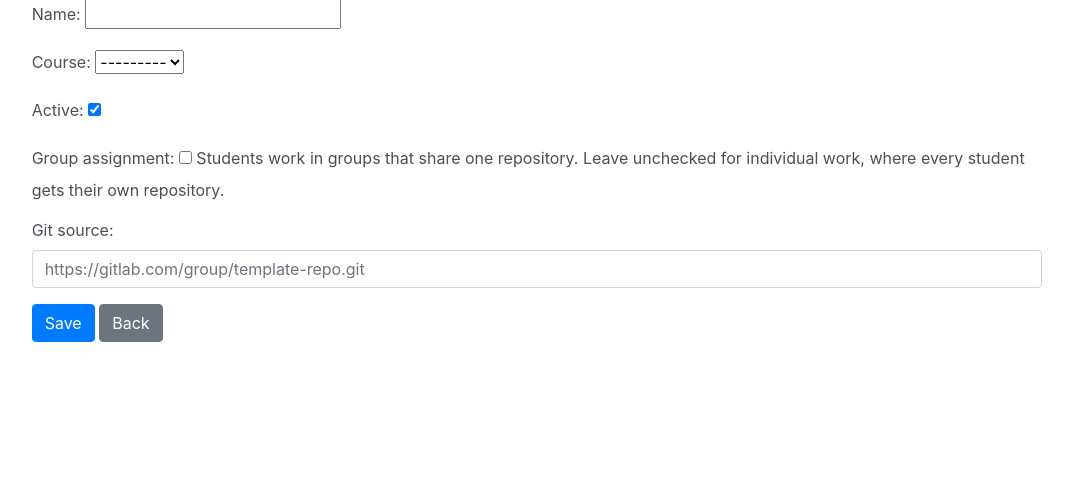
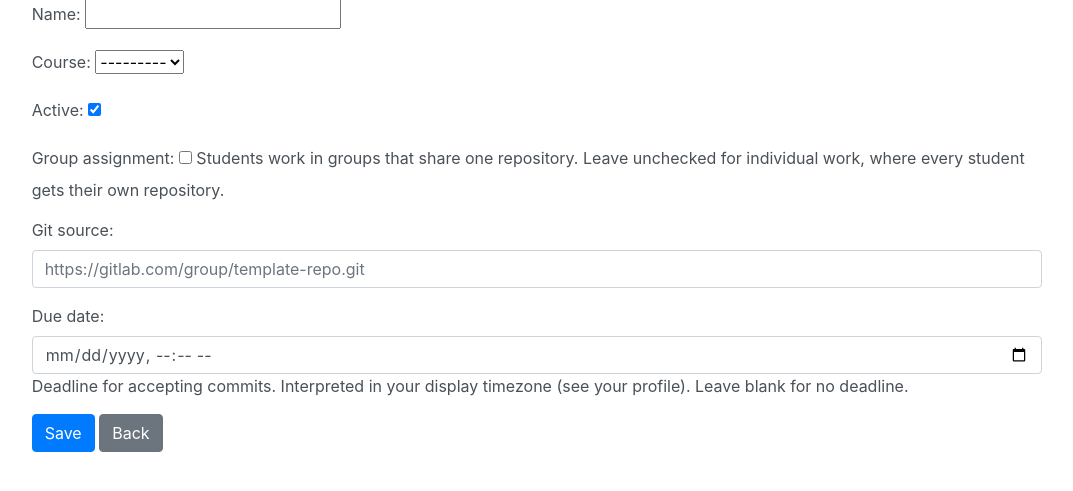
Before and after one commit to athina-edu/athina, a Django app: page /assignments/new/ in a window 1280 px wide. Shown: the part 162-653 px from the top of the page, without its empty margins (103-1176 px from the left). Run offline with Django 5.2, Linux system fonts and the light colour scheme; the visitor is signed in with stand-in values (Sample User, id 1); data that the repository does not hold is empty; some libraries are stand-ins or nearby versions.

Commit message:
Add a per-assignment due date to the web UI
The grading engine enforces a deadline (cli.core_iteration reads
assignmentdata.due_date; the check is due_date > commit_date) but nothing in the
web app could set it, so it had to be written into MySQL by hand -- and stored as
naive UTC, which is easy to get wrong by the local-time offset.

- AssignmentForm gains a 'Due date' datetime-local field (not a model field; it is
  persisted to the grading DB, not Django's).
- The view converts the entered wall-clock time from the user's active timezone
  (profile setting, or browser zone when 'auto') to UTC before storing, and
  converts back to local when prefilling the edit form. Leaving it blank deletes
  the row, which disables enforcement.
- The assignment page now shows 'Due <time>' (or 'No due date') so the deadline is
  visible, in the viewer's own timezone.
- Failure to write the due date is surfaced as a message instead of being silent.

Verified live: entering 11:40 Pacific stores 18:40 UTC and reads back as 11:40;
entering 14:30 stores 21:30. Tests: 344 passed, 2 skipped.

```diff
--- a/athina_web/assignments/forms.py
+++ b/athina_web/assignments/forms.py
@@ -3,6 +3,23 @@ from .models import Assignment, Course, Student, StudentGroup, GroupMembership,
 
 
 class AssignmentForm(forms.ModelForm):
+
+    # Not a model field: the grading engine keeps this in its own database
+    # (assignmentdata.due_date, UTC). It is rendered here so the instructor can set
+    # it per assignment; the view converts the entered local time to UTC and stores
+    # it. 'required=False' means leaving it blank clears enforcement.
+    due_date = forms.DateTimeField(
+        required=False,
+        label='Due date',
+        help_text='Deadline for accepting commits. Interpreted in your display '
+                  'timezone (see your profile). Leave blank for no deadline.',
+        widget=forms.DateTimeInput(attrs={
+            'type': 'datetime-local',
+            'class': 'form-control',
+        }, format='%Y-%m-%dT%H:%M'),
+        input_formats=['%Y-%m-%dT%H:%M', '%Y-%m-%dT%H:%M:%S',
+                       '%Y-%m-%d %H:%M', '%Y-%m-%d %H:%M:%S'],
+    )
 
     class Meta:
         model = Assignment
--- a/athina_web/assignments/views.py
+++ b/athina_web/assignments/views.py
@@ -33,6 +33,7 @@ import pymysql
 import yaml
 import json
 from datetime import timedelta
+import datetime
 import dateutil.parser
 import requests as http_requests
 import threading
@@ -508,6 +509,16 @@ def assignment_create(request, **kwargs):
                 assignment.save()
                 # Update .env with the course owner's current credentials
                 _write_assignment_env(assignment)  # uses course owner's profile
+            # Persist the due date into the grading engine's database. The form field
+            # is not a model field (it lives in assignmentdata, in UTC), so it is
+            # converted from the instructor's local time here. Clearing it removes
+            # the row, which disables enforcement for this assignment.
+            course_id_val, assignment_id_val = _read_yaml_ids(assignment)
+            due_local = form.cleaned_data.get('due_date')
+            if not _set_assignment_due_date(course_id_val, assignment_id_val,
+                                            _local_to_utc(due_local)):
+                messages.error(request, "The assignment was saved, but the due date "
+                                        "could not be stored in the grading database.")
             os.chmod("%s/%s" % (settings.BASE_DIR, assignment.absolute_path), 0o755)
             return redirect('filemanager:index', inner_path="%s" % assignment.name)
     else:
@@ -517,6 +528,12 @@ def assignment_create(request, **kwargs):
             if assignment.owner != request.user.id and not request.user.is_superuser:
                 raise Http404
             form = AssignmentForm(instance=assignment, user=request.user)
+            # Prefill from the grading DB, converted from stored UTC into the timezone
+            # active for this request so the datetime-local input shows local time.
+            course_id_val, assignment_id_val = _read_yaml_ids(assignment)
+            stored_due = _get_assignment_due_date(course_id_val, assignment_id_val)
+            if stored_due is not None:
+                form.fields['due_date'].initial = timezone.localtime(stored_due)
         else:
             form = AssignmentForm(user=request.user)
             # Prefill the course when arriving from a course page
@@ -655,6 +672,7 @@ def assignment_view(request, assignment_id):
             "gitlab_host": _get_owner_gitlab_host(assignment),
             "can_force": False,
             "can_manage": _user_can_manage_courses(request.user),
+            "due_date": _get_assignment_due_date(course_id_val, assignment_id_val),
         })
 
     return render(request, 'assignments/assignment_view.html', {"users": users, "users_len": len(users),
@@ -669,7 +687,9 @@ def assignment_view(request, assignment_id):
                                                                               or request.user.is_superuser),
                                                                 # Same actions as the home page so this page is
                                                                 # self-sufficient rather than a dead end.
-                                                                "can_manage": _user_can_manage_courses(request.user)})
+                                                                "can_manage": _user_can_manage_courses(request.user),
+                                                                "due_date": _get_assignment_due_date(course_id_val,
+                                                                                                   assignment_id_val)})
 
 
 @login_required
@@ -778,8 +798,82 @@ def assignment_guidance(request, assignment_id, user_id):
     return JsonResponse({"guidance": guidance})
 
 
+def _get_assignment_due_date(course_id, assignment_id):
+    """Return the due date stored by the grading engine, or None.
+
+    The engine keeps it in its own `assignmentdata` table as a naive UTC string
+    (see cli.core_iteration), so this returns a UTC-aware datetime for display.
+    """
+    try:
+        conn = connect_to_db()
+    except Exception:
+        return None
+    try:
+        cur = conn.cursor()
+        cur.execute("SELECT variable_value FROM assignmentdata WHERE variable=%s "
+                    "AND course_id=%s AND assignment_id=%s",
+                    ('due_date', course_id, assignment_id))
+        row = cur.fetchone()
+    finally:
+        conn.close()
+    if not row or not row[0]:
+        return None
+    try:
+        parsed = dateutil.parser.parse(row[0])
+    except (ValueError, TypeError):
+        return None
+    if timezone.is_naive(parsed):
+        parsed = timezone.make_aware(parsed, datetime.timezone.utc)
+    return parsed
+
+
+def _set_assignment_due_date(course_id, assignment_id, value):
+    """Store (or clear, when value is None) the assignment's due date.
+
+    `value` must already be UTC-aware. The engine parses this string with no
+    timezone attached and runs in UTC, so it is stored as naive UTC.
+    """
+    try:
+        conn = connect_to_db()
+    except Exception:
+        return False
+    try:
+        cur = conn.cursor()
+        if value is None:
+            cur.execute("DELETE FROM assignmentdata WHERE variable=%s "
+                        "AND course_id=%s AND assignment_id=%s",
+                        ('due_date', course_id, assignment_id))
+        else:
+            stored = timezone.make_naive(value.astimezone(datetime.timezone.utc),
+                                         datetime.timezone.utc).strftime('%Y-%m-%d %H:%M:%S')
+            cur.execute("INSERT INTO assignmentdata (course_id, assignment_id, variable, variable_value) "
+                        "VALUES (%s, %s, %s, %s) "
+                        "ON DUPLICATE KEY UPDATE variable_value = VALUES(variable_value)",
+                        (course_id, assignment_id, 'due_date', stored))
+        conn.commit()
+        return True
+    except Exception:
+        conn.rollback()
+        return False
+    finally:
+        conn.close()
+
+
+def _local_to_utc(moment):
+    """Convert a naive datetime entered in the user's timezone to UTC.
+
+    The form's datetime-local input carries no zone. The instructor typed a wall
+    clock time, so it is interpreted in the timezone active for this request (the
+    profile setting, or the browser zone when 'auto' -- see accounts.middleware).
+    """
+    if moment is None:
+        return None
+    if timezone.is_naive(moment):
+        moment = timezone.make_aware(moment, timezone.get_current_timezone())
+    return moment.astimezone(datetime.timezone.utc)
+
+
 def connect_to_db():
-    """Connect to the grading engine's MySQL database."""
     db_details = db_info()
     if not db_details.athina_mysql_host:
         raise ConnectionRefusedError(
```
Also changed, not shown: athina_web/templates/assignments/assignment_view.html (+12 -0 lines).
